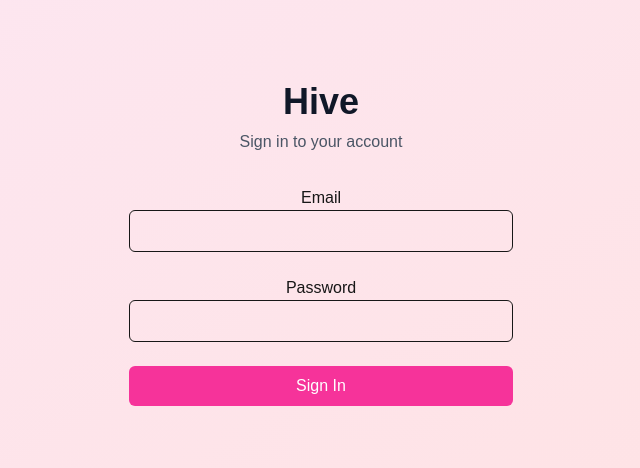
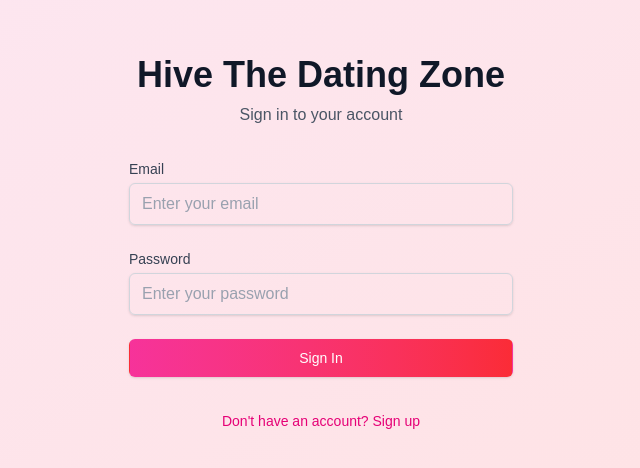
Before and after one commit to kundantripathi98/Hive-Dating-App, a Next.js app: page /auth in a window 1280 px wide. Shown: the part 156-624 px from the top of the page, without its empty margins (319-959 px from the left). Built offline with nearby package versions, Linux system fonts and the light colour scheme; no server answers.

Commit message:
authentication done

```diff
--- a/app/auth/page.tsx
+++ b/app/auth/page.tsx
@@ -1,50 +1,147 @@
 "use client";
-import { useState } from "react";
-import {useForm, SubmitHandler} from "react-hook-form";
+
+import { useAuth } from "@/contexts/auth-context";
+import { createClient } from "@/lib/supabase/client";
+import { useRouter } from "next/navigation";
+import { useEffect, useState } from "react";
+import { useForm } from "react-hook-form";
+
+export default function AuthPage() {
+  const [isSignUp, setIsSignUp] = useState<boolean>(false);
+  const [loading, setLoading] = useState<boolean>(false);
+  const [error, setError] = useState<string>("");
+  const supabase = createClient();
+  const router = useRouter();
+  const {user, loading: authLoading = false} = useAuth();
 
 
-interface IFormInput {
-    email: string;
-    password: string;
-    confirmPassword?: string;
+  type AuthFormData = {
+  email: string
+  password: string
 }
 
-export default function AuthPage() {
-    const { register, handleSubmit, watch, formState: { errors } } = useForm<IFormInput>();
-    const [isSignUp, setIsSignUp] = useState<boolean>(false);
-    const [loading, setLoading] = useState<boolean>(false);
+  useEffect(() => {
+    if(user && !authLoading){
+      router.push("/");
+    }
+  }, [user, authLoading]);
+
+    const handleAuth = async (data:AuthFormData)=>{
+        const {email, password} = data;
+        // console.log(data);
+
+        setLoading(true);
+        setError("");
+
+        try{
+            if(isSignUp){
+                const {data, error} = await supabase.auth.signUp({
+                    email,
+                    password
+                })
+
+                if(error) throw error;
+                if (data.user && !data.session) {
+                    setError("Please check your email for a confirmation link");
+                    return;
+                }
+            } else{
+                const {error} = await supabase.auth.signInWithPassword({
+                    email,
+                    password
+                });
+                 if(error) throw error;
+            }
+        } catch (error: any){
+            setError(error.message)
+        } finally{
+            setLoading(false);
+        }
+    }
+
+    const {register, formState:{errors}, handleSubmit} = useForm({
+        defaultValues: {
+            email: "",
+            password: ""
+        }
+    });
 
   return (
-
     <div className="min-h-screen flex items-center justify-center bg-gradient-to-br from-pink-100 to-red-100 dark:from-gray-900 dark:to-gray-800">
       <div className="max-w-md w-full space-y-8 p-8">
         <div className="text-center">
           <h1 className="text-4xl font-bold text-gray-900 dark:text-white mb-2">
-            Hive
+            Hive The Dating Zone
           </h1>
           <p className="text-gray-600 dark:text-gray-400">
             {isSignUp ? "Create Your Account" : "Sign in to your account"}
           </p>
+        </div>
 
-            <form onSubmit={handleSubmit((data) => console.log(data))} className="mt-8 space-y-6">
-                <label>Email</label>
-
-                <input type="email" {...register("email", { required: "Email is required" })} className="w-full px-4 py-2 border rounded-md focus:outline-none focus:ring-2 focus:ring-pink-500" />
+        <form className="space-y-6" onSubmit={handleSubmit(handleAuth)}>
+          <div>
+            <label htmlFor="email" className="block text-sm font-medium text-gray-700 dark:text-gray-300">
+              Email
+            </label>
+            <input id="email"
+               {...register("email", {
+                required: "Email is required",
+                pattern: {value: /^[a-zA-Z0-9._%+-]+@[a-zA-Z0-9.-]+\.[a-zA-Z]{2,}$/, message: "Invalid email address"}
+              })}
+              className="mt-1 block w-full px-3 py-2 border border-gray-300 dark:border-gray-600 rounded-md shadow-sm placeholder-gray-400 focus:outline-none focus:ring-pink-500 focus:border-pink-500 dark:bg-gray-800 dark:text-white"
+              placeholder="Enter your email"
+            />
             {errors.email && <p className="text-red-500 text-sm">{errors.email.message}</p>}
 
-                <label>Password</label>
+          </div>
 
-                <input type="password" {...register("password", { required: "Password is required" })} className="w-full px-4 py-2 border rounded-md focus:outline-none focus:ring-2 focus:ring-pink-500" />
+          <div>
+            <label
+              htmlFor="password"
+              className="block text-sm font-medium text-gray-700 dark:text-gray-300"
+            >
+              Password
+            </label>
+            <input
+              id="password"
+              type="password"
+              {...register("password", {
+                required: "Password is required",
+                minLength: {value: 8, message: "Password must have atleast 8 characters"}
+              })}
+              className="mt-1 block w-full px-3 py-2 border border-gray-300 dark:border-gray-600 rounded-md shadow-sm placeholder-gray-400 focus:outline-none focus:ring-pink-500 focus:border-pink-500 dark:bg-gray-800 dark:text-white"
+              placeholder="Enter your password"
+            />
             {errors.password && <p className="text-red-500 text-sm">{errors.password.message}</p>}
+          </div>
 
-                <button type="submit" disabled={loading} className="w-full py-2 px-4 bg-pink-500 text-white rounded-md hover:bg-pink-600 focus:outline-none focus:ring-2 focus:ring-pink-500">
+          {error &&
+               <div className="text-red-600 dark:text-red-400 text-sm">
+                    {error}
+                </div>
+            }
+
+          <button
+            type="submit"
+            disabled={loading}
+            className="w-full cursor-pointer flex justify-center py-2 px-4 border border-transparent rounded-md shadow-sm text-sm font-medium text-white bg-gradient-to-r from-pink-500 to-red-500 hover:from-pink-600 hover:to-red-600 focus:outline-none focus:ring-2 focus:ring-offset-2 focus:ring-pink-500 disabled:opacity-50"
+          >
             {loading ? "Loading..." : isSignUp ? "Sign Up" : "Sign In"}
           </button>
-
         </form>
 
+        <div className="text-center">
+          <button
+            onClick={() => setIsSignUp(!isSignUp)}
+            className="text-pink-600 dark:text-pink-400 hover:text-pink-500 dark:hover:text-pink-300 text-sm cursor-pointer"
+          >
+            {isSignUp
+              ? "Already have an account? Sign in"
+              : "Don't have an account? Sign up"
+            }
+          </button>
         </div>
       </div>
     </div>
-    )
+  );
 }
--- a/app/layout.tsx
+++ b/app/layout.tsx
@@ -1,6 +1,7 @@
 import type { Metadata } from "next";
 import { Geist, Geist_Mono } from "next/font/google";
 import "./globals.css";
+import { AuthProvider } from "@/contexts/auth-context";
 
 const geistSans = Geist({
   variable: "--font-geist-sans",
@@ -13,7 +14,7 @@
 });
 
 export const metadata: Metadata = {
-  title: "Create Next App",
+  title: "Hive The Dating Site",
   description: "Generated by create next app",
 };
 
@@ -27,7 +28,9 @@
       lang="en"
       className={`${geistSans.variable} ${geistMono.variable} h-full antialiased`}
     >
-      <body className="min-h-full flex flex-col">{children}</body>
+      <AuthProvider>
+        <body className="min-h-full flex flex-col" suppressHydrationWarning>{children}</body>
+      </AuthProvider>
     </html>
   );
 }
--- a/app/page.tsx
+++ b/app/page.tsx
@@ -50,14 +50,7 @@
             />
             Deploy Now
           </a>
-          <a
-            className="flex h-12 w-full items-center justify-center rounded-full border border-solid border-black/[.08] px-5 transition-colors hover:border-transparent hover:bg-black/[.04] dark:border-white/[.145] dark:hover:bg-[#1a1a1a] md:w-[158px]"
-            href="https://nextjs.org/docs?utm_source=create-next-app&utm_medium=appdir-template-tw&utm_campaign=create-next-app"
-            target="_blank"
-            rel="noopener noreferrer"
-          >
-            Documentation
-          </a>
+
         </div>
       </main>
     </div>
--- /dev/null
+++ b/contexts/auth-context.tsx
@@ -0,0 +1,73 @@
+"use client";
+import { createClient } from "@/lib/supabase/client";
+import { User } from "@supabase/supabase-js";
+import { createContext, useContext, useEffect, useState } from "react";
+
+type AuthContextType = {
+  user: User | null;
+  loading: boolean;
+  signOut: () => Promise<void>;
+
+}
+
+export const AuthContext = createContext<AuthContextType | null>(null);
+
+
+export function AuthProvider({ children }: { children: React.ReactNode }) {
+    const [user, setUser] = useState<User | null>(null);
+    const [loading, setLoading] = useState<boolean>(false);
+    const supabase = createClient();
+
+    useEffect(()=>{
+    async function checkUser(){
+        try {
+            setLoading(true);
+
+            //check for initial session
+            const {data: {session}} = await supabase.auth.getSession();
+
+
+            setUser(session?.user ?? null);
+
+            console.log(session?.user);
+
+            // this checks the user session after logged in, if the user signsOut after something happens or session is expired
+            const {data: {subscription}} = supabase.auth.onAuthStateChange(async (event, session)=>{
+                setUser(session?.user ?? null);
+            });
+
+            //this is helpfull because whenever we subscribe to anything on a react component inside a useeffect we need to make sure to clean that up, because if the component unmounts we dont want to keep the subscription active and cause any memory leaks
+            return () => subscription.unsubscribe();
+        } catch (error) {
+            console.error(error);
+        } finally{
+            setLoading(false);
+        }
+    }
+
+    checkUser();
+}, []);
+
+async function signOut(){
+    try{
+       await supabase.auth.signOut();
+    } catch (error){
+        console.error("Error signing out: ",error);
+    }
+}
+
+  return (
+    <AuthContext.Provider value={{ user, loading, signOut }}>
+      {children}
+    </AuthContext.Provider>
+  );
+}
+
+export const useAuth = ()=>{
+    const context = useContext(AuthContext);
+
+    if(context === undefined){
+        throw new Error("useAuth must be used within an AuthProvider");
+    }
+    return context;
+}
--- a/lib/supabase/client.ts
+++ b/lib/supabase/client.ts
@@ -3,6 +3,6 @@
 export function createClient() {
     return createBrowserClient(
         process.env.NEXT_PUBLIC_SUPABASE_URL!,
-        process.env.NEXT_PUBLIC_SUPABASE_ANON_KEY!
+        process.env.NEXT_PUBLIC_SUPABASE_PUBLISHABLE_KEY!
     )
 }
--- a/lib/supabase/server.ts
+++ b/lib/supabase/server.ts
@@ -1,22 +1,21 @@
 import { createServerClient } from "@supabase/ssr";
 import { cookies } from "next/headers";
 
-export async function createClient() {
-  const cookieStore = await cookies();
+const supabaseUrl = process.env.NEXT_PUBLIC_SUPABASE_URL;
+const supabaseKey = process.env.NEXT_PUBLIC_SUPABASE_PUBLISHABLE_KEY;
 
+export const createClient = (cookieStore: Awaited<ReturnType<typeof cookies>>) => {
   return createServerClient(
-    process.env.NEXT_PUBLIC_SUPABASE_URL!,
-    process.env.NEXT_PUBLIC_SUPABASE_ANON_KEY!,
+    supabaseUrl!,
+    supabaseKey!,
     {
       cookies: {
         getAll() {
-          return cookieStore.getAll();
+          return cookieStore.getAll()
         },
         setAll(cookiesToSet) {
           try {
-            cookiesToSet.forEach(({ name, value, options }) =>
-              cookieStore.set(name, value, options)
-            );
+            cookiesToSet.forEach(({ name, value, options }) => cookieStore.set(name, value, options))
           } catch {
             // The `setAll` method was called from a Server Component.
             // This can be ignored if you have middleware refreshing
@@ -24,6 +23,6 @@
           }
         },
       },
-    }
+    },
   );
-}
+};
```
Lines whose indentation alone changed are shown as unchanged.
